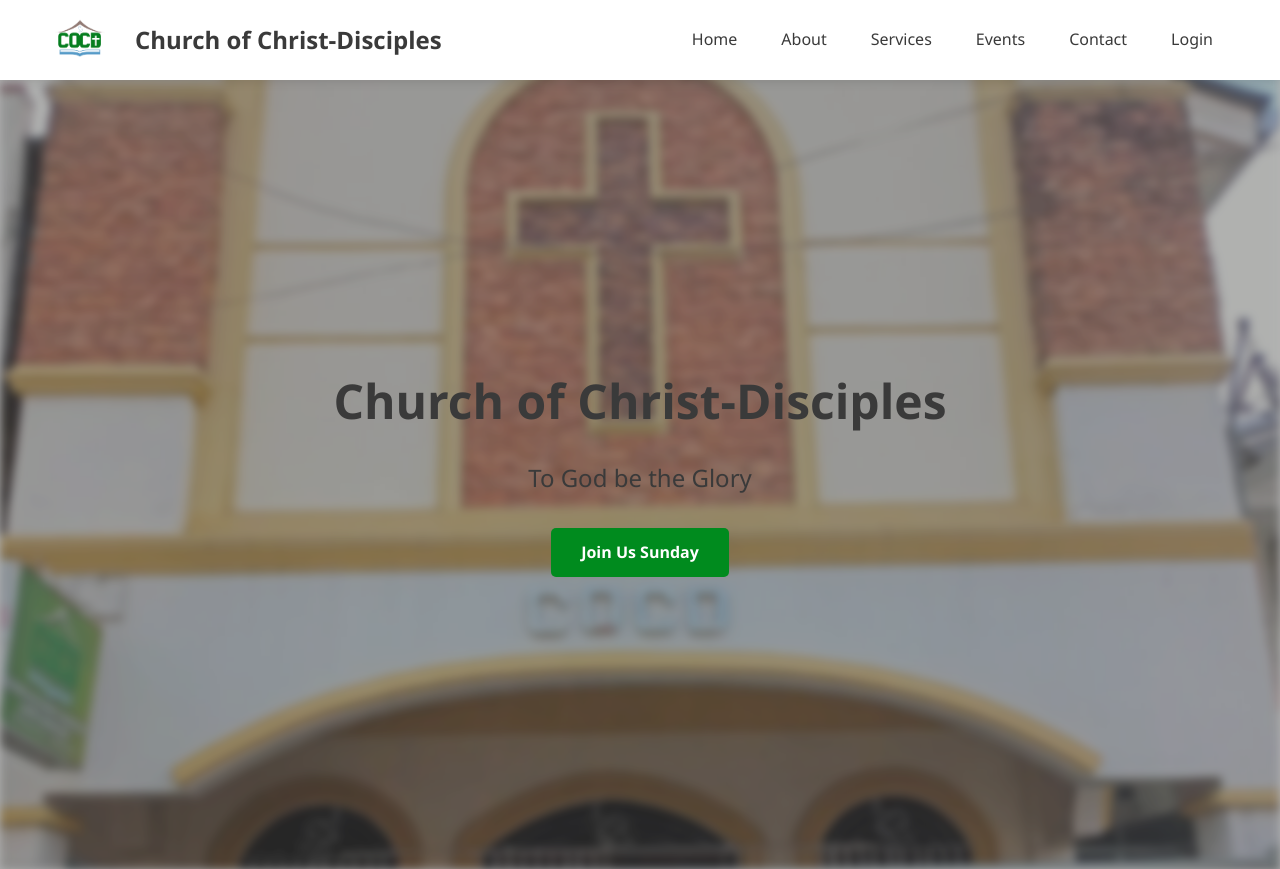
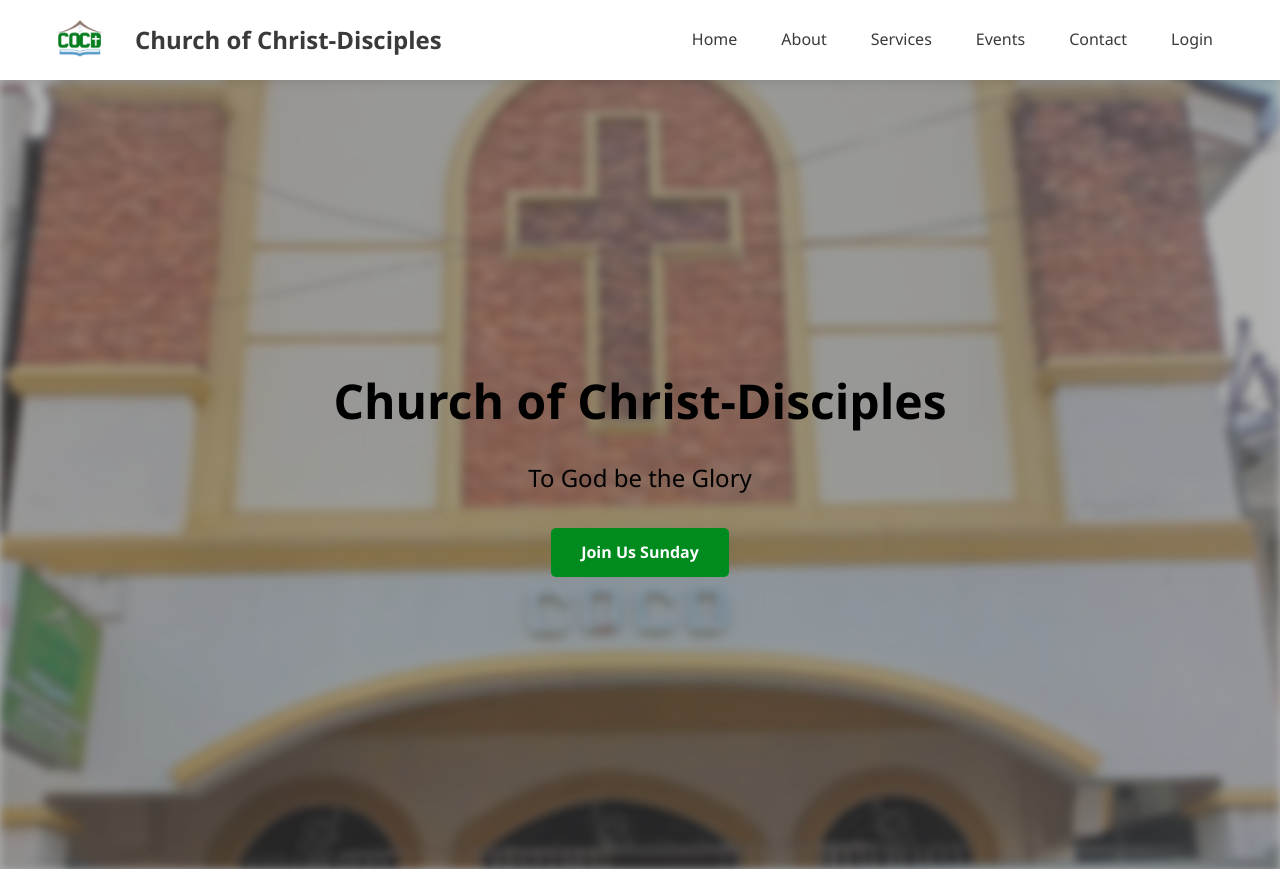
Before and after one commit to AHG-BSCS/BiyayaAPP, a PHP site: page / in a window 1280 px wide. Shown: the top 869 px of the page. Run offline with PHP 8.4, Linux system fonts and the light colour scheme; data that the repository does not hold is empty.

Commit message:
change font color

```diff
--- a/index.php
+++ b/index.php
@@ -287,7 +287,6 @@ function getEventImage($event_title, $custom_image = null) {
         .hero-content {
             position: relative;
             z-index: 10;
-            color: var(--primary-color);
             width: 100%;
             padding: 0 20px;
         }
@@ -295,11 +294,13 @@ function getEventImage($event_title, $custom_image = null) {
         .hero-content h2 {
             font-size: 48px;
             margin-bottom: 20px;
+            color: #000000;
         }
 
         .hero-content p {
             font-size: 24px;
             margin-bottom: 30px;
+            color: #000000;
         }
 
         .btn {
```
